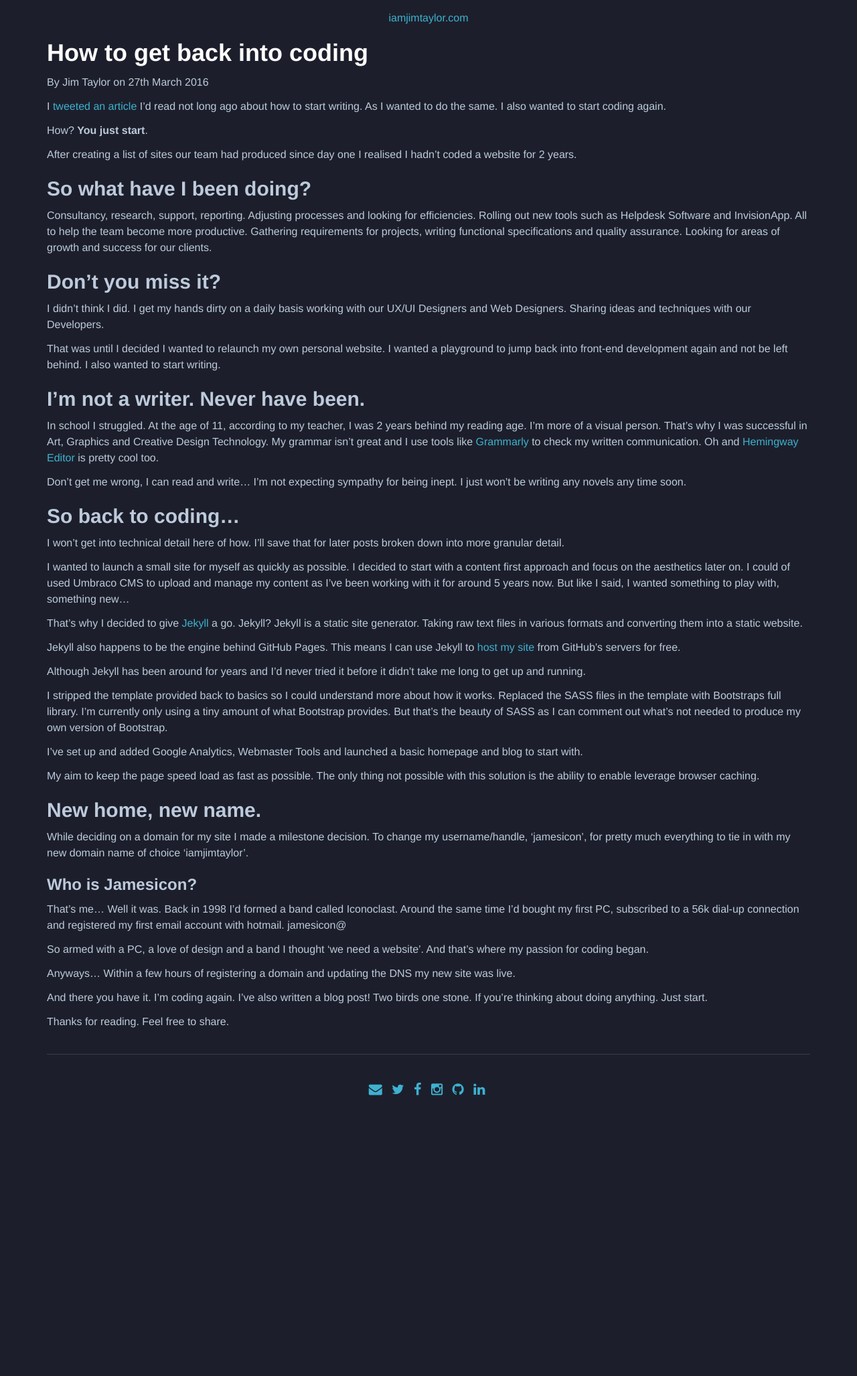
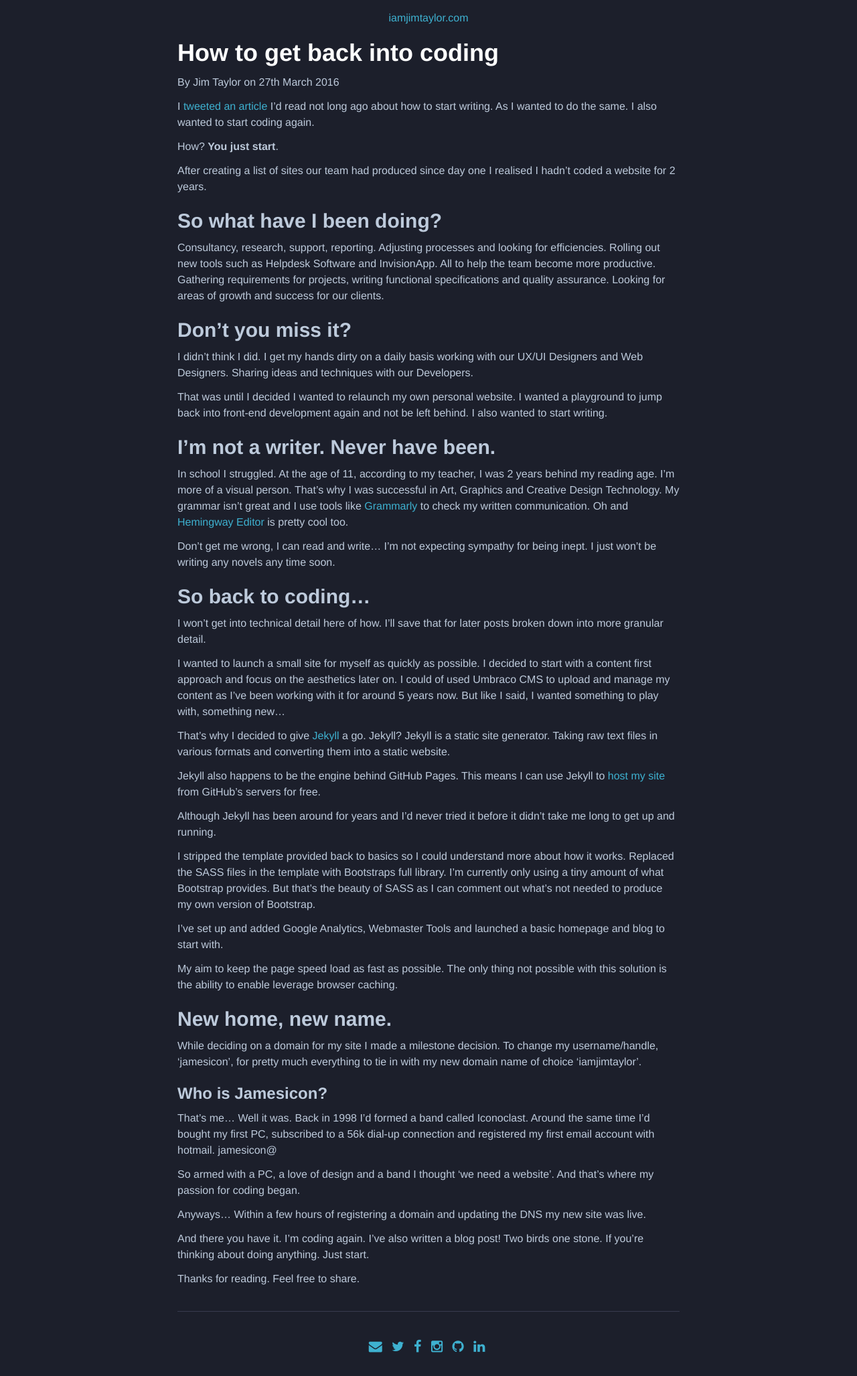
Before and after one commit to iamjimtaylor/iamjimtaylor, a Jekyll site: the page built from _posts/2016-03-27-how-to-get-back-into-coding.md, in a window 1280 px wide. Shown: the whole page at 67% size. Built offline with Jekyll 4.4.1, drawn with Linux system fonts in a browser that asks for light colours; before the commit the page ends 1671 px from its top, so only the background shows below that.

Commit message:
thinner page width
changes to the grid

```diff
--- a/404.html
+++ b/404.html
@@ -4,7 +4,7 @@ title:  "404 - Page Not Found"
 ---
 
 <div class="row">
-	<section class="col-sm-12">
+	<section class="col-sm-10 col-sm-offset-1 col-md-8 col-md-offset-2">
 		<h1 class="page-header">Are you lost?</h1>
 		<p class="lead">You've stumbled upon a page that can't be found. It's either moved or doesn't exist anymore.</p>
 		<p>Probably best to go <a href="{{ site.baseurl }}/">home</a>.</p>
--- a/_includes/footer.html
+++ b/_includes/footer.html
@@ -1,7 +1,7 @@
 <footer class="footer">
   <div class="container">
     <div class="row">
-      <div class="col-xs-12">
+      <div class="col-sm-10 col-sm-offset-1 col-md-8 col-md-offset-2">
         <hr>
         <ul class='footer-social list-unstyled list-inline'>
           <li><a href="mailto:me@iamjimtaylor.com" target="_blank"><i class="fa fa-envelope"></i></a></li>
--- a/_layouts/post.html
+++ b/_layouts/post.html
@@ -1,8 +1,8 @@
 ---
 layout: default
 ---
-<article class="post" itemscope itemtype="http://schema.org/BlogPosting">
-	<header class="post-header">
+<article class="post row" itemscope itemtype="http://schema.org/BlogPosting">
+	<header class="post-header col-sm-10 col-sm-offset-1 col-md-8 col-md-offset-2">
 		<h1 class="post-title" itemprop="name headline">{{ page.title }}</h1>
 		<p class="post-meta">
 			By <span itemprop="author" itemscope itemtype="http://schema.org/Person"><span itemprop="name">{{ site.name }}</span></span>
@@ -26,7 +26,7 @@ layout: default
 	<meta itemprop="datePublished" content="{{ page.date | date: "%Y-%d-%m" }}" />
 	<meta itemprop="url mainEntityOfPage" content="{{ page.url | prepend: site.url }}" />
 	{% if page.image_url %}
-	<figure itemprop="image" itemscope="" itemtype="http://schema.org/ImageObject">
+	<figure itemprop="image" itemscope="" itemtype="http://schema.org/ImageObject" class="col-sm-10 col-sm-offset-1 col-md-8 col-md-offset-2">
 		<img alt="{{ page.image_alt }}" class="img-responsive" width="{{ page.image_width }}" height="{{ page.image_height }}" itemprop="contentUrl" src="{{ page.image_url | prepend: site.baseurl }}" />
 		<figcaption>{{ page.image_alt }}</figcaption>
 		<link href="{{ page.image_url | prepend: site.baseurl }}" itemprop="url" />
@@ -39,7 +39,7 @@ layout: default
 	    <meta itemprop="name" content="{{ site.title }}">
 	</div>
 
-	<section class="post-content" itemprop="articleBody">
+	<section class="post-content col-sm-10 col-sm-offset-1 col-md-8 col-md-offset-2" itemprop="articleBody">
 		{{ content }}
 	</section>
 </article>
--- a/index.html
+++ b/index.html
@@ -3,7 +3,7 @@ layout: default
 ---
 
 <div class="row">
-	<section class="col-sm-12">
+	<section class="col-sm-10 col-sm-offset-1 col-md-8 col-md-offset-2">
 		<h1 class="page-header">Hello, <br> I'm Jim Taylor</h1>
 		<p class="lead">I'm a self-motivated, creative and solution focused Senior Web Development Manager from Liverpool.</p>
 		<h2>Latest Blog Posts</h2>
```
